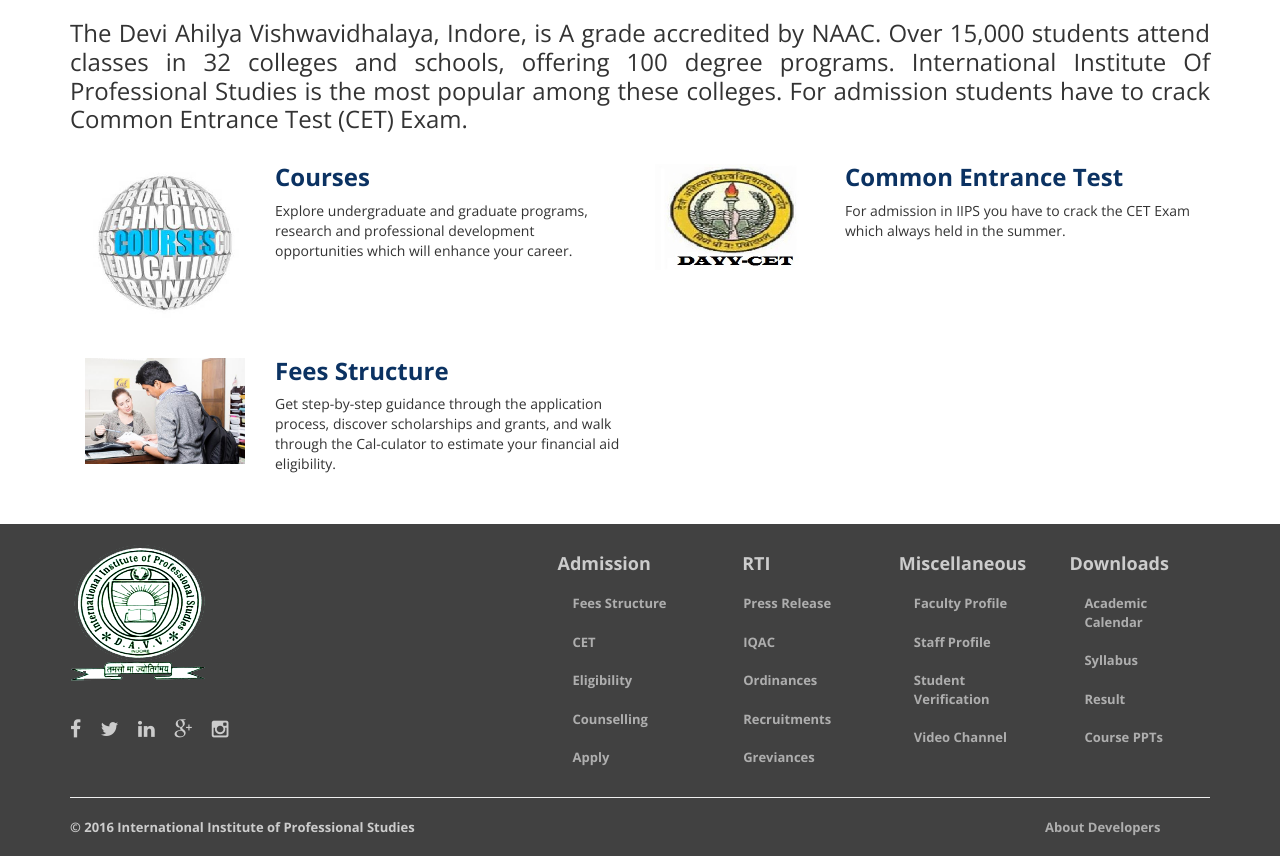
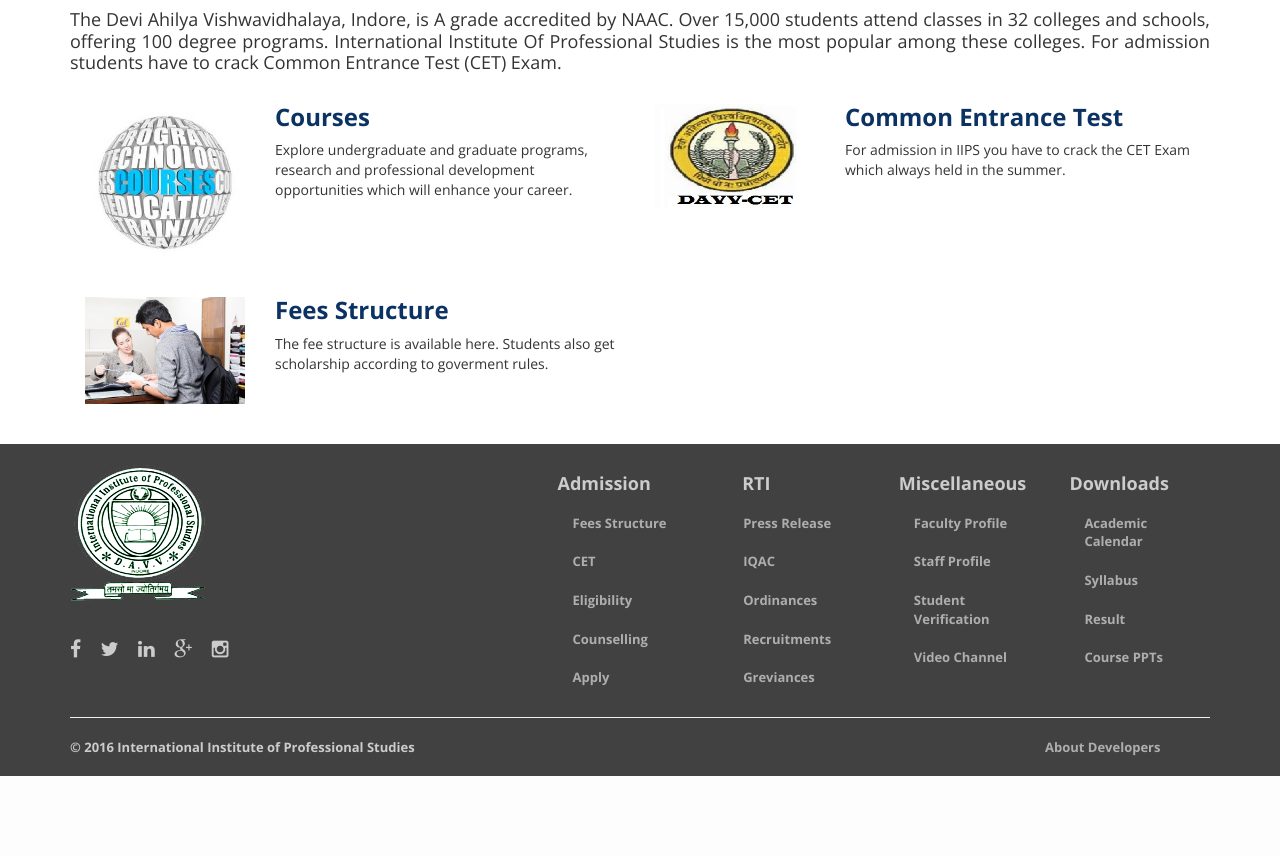
Before and after one commit to dc-iips/iips-website, a PHP site: page /admission.php in a window 1280 px wide. Shown: the part 525-1381 px from the top of the page. After the commit the page ends 1301 px from the top, so only its background shows below. Run offline with PHP 8.4, Linux system fonts and the light colour scheme; some libraries are stand-ins or nearby versions.

Commit message:
Improve text formatting

```diff
--- a/iips_website/admission.php
+++ b/iips_website/admission.php
@@ -18,13 +18,13 @@
   <body>
 <?php include 'header.php';?>
     <div>
-        <img src="images/admission.jpg" class="img-responsive" style="width:100%;height:320px;"/>
+        <img src="images/045.jpg" class="img-responsive" style="width:100%;height:320px;"/>
     </div>
 
     <div class="container">
         <div class="row">
           <div class="col-md-12">
-            <h3 class="text-justify" style="line-height:1.2;">The Devi Ahilya Vishwavidhalaya, Indore, is A grade accredited by NAAC. Over 15,000 students attend classes in 32 colleges and schools, offering 100 degree programs. International Institute Of Professional Studies is the most popular among these colleges. For admission students have to crack Common Entrance Test (CET) Exam. </h3>
+            <h4 class="text-justify" style="line-height:1.2;">The Devi Ahilya Vishwavidhalaya, Indore, is A grade accredited by NAAC. Over 15,000 students attend classes in 32 colleges and schools, offering 100 degree programs. International Institute Of Professional Studies is the most popular among these colleges. For admission students have to crack Common Entrance Test (CET) Exam. </h4>
           </div>
         </div>
         <br>
@@ -48,7 +48,7 @@
                 </div>
                 <div class="col-md-8 overview-text">
                     <h3><a href="fee_structure.php">Fees Structure</a></h3>
-                    <p>Get step-by-step guidance through the application process, discover scholarships and grants, and walk through the Cal-culator to estimate your financial aid eligibility.</p>
+                    <p>The fee structure is available here. Students also get scholarship according to goverment rules.</p>
                 </div>
             </div>
             <br/>
```
